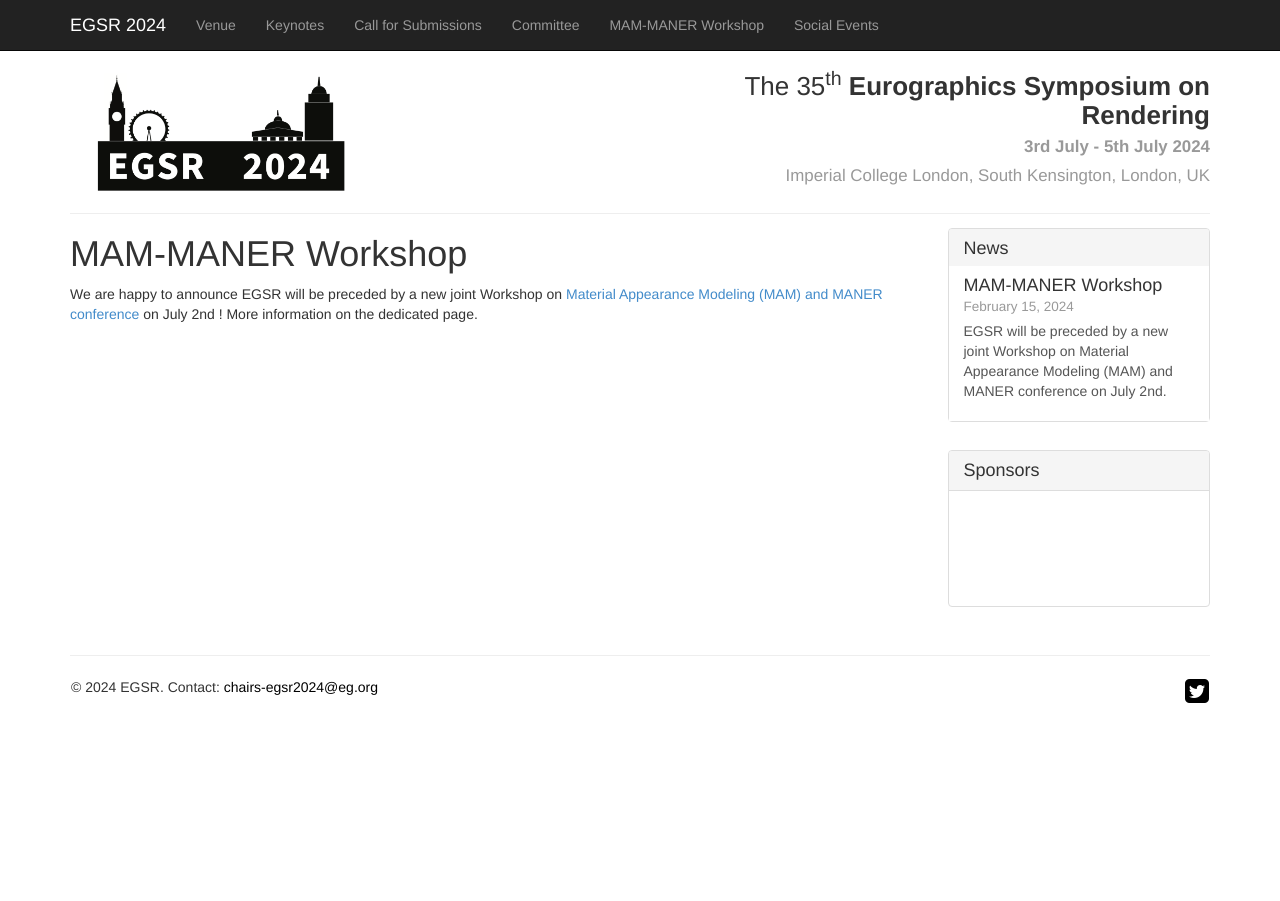
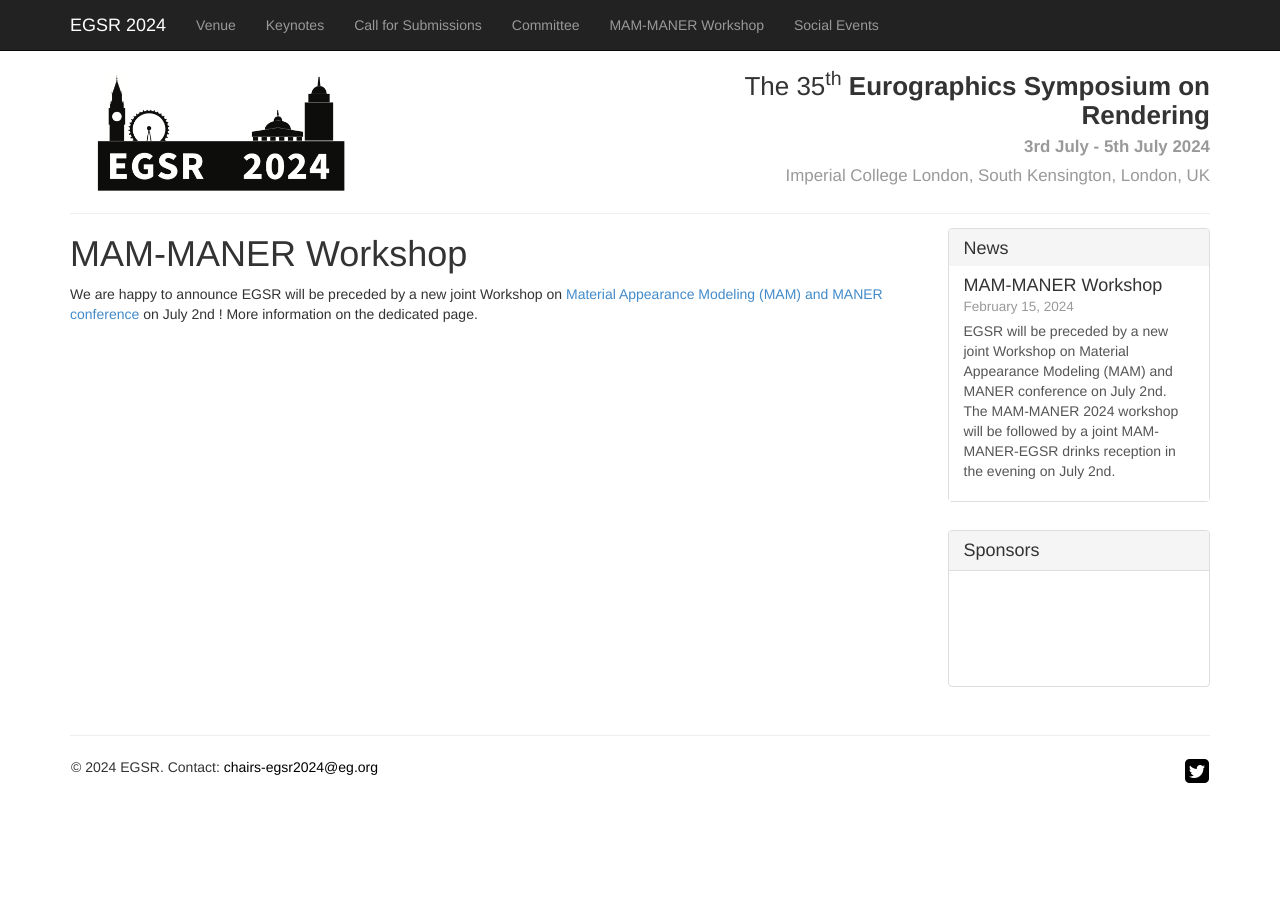
Before and after one commit to emilienogue/egsr2024.github.io, a Jekyll site: the page built from _posts/news/2024-02-15-mam-maner.md, in a window 1280 px wide. Built offline with Jekyll 4.4.1, drawn with Linux system fonts in a browser that asks for light colours; comment, search, counter and statistics services are not loaded.

Commit message:
added to news item

```diff
--- a/_posts/news/2024-02-15-mam-maner.md
+++ b/_posts/news/2024-02-15-mam-maner.md
@@ -2,7 +2,7 @@
 layout: cvmp-default
 categories: news
 title: MAM-MANER Workshop
-excerpt: EGSR will be preceded by a new joint Workshop on <a href="/MAM-MANER Workshop">Material Appearance Modeling (MAM) and MANER conference</a> on July 2nd.
+excerpt: EGSR will be preceded by a new joint Workshop on <a href="/MAM-MANER Workshop">Material Appearance Modeling (MAM) and MANER conference</a> on July 2nd. The MAM-MANER 2024 workshop will be followed by a joint MAM-MANER-EGSR drinks reception in the evening on July 2nd.
 year: 2024
 
 ---
```
Also changed, not shown: 2 other files.
